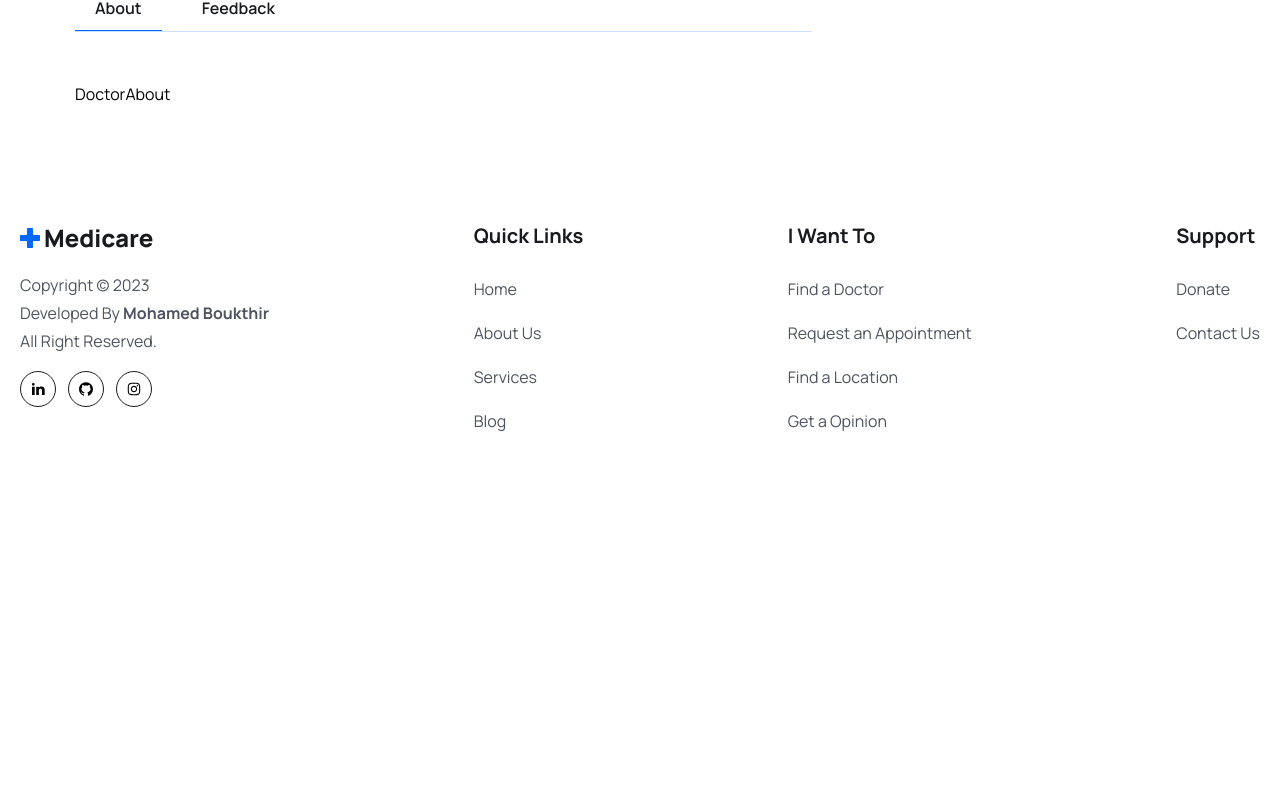
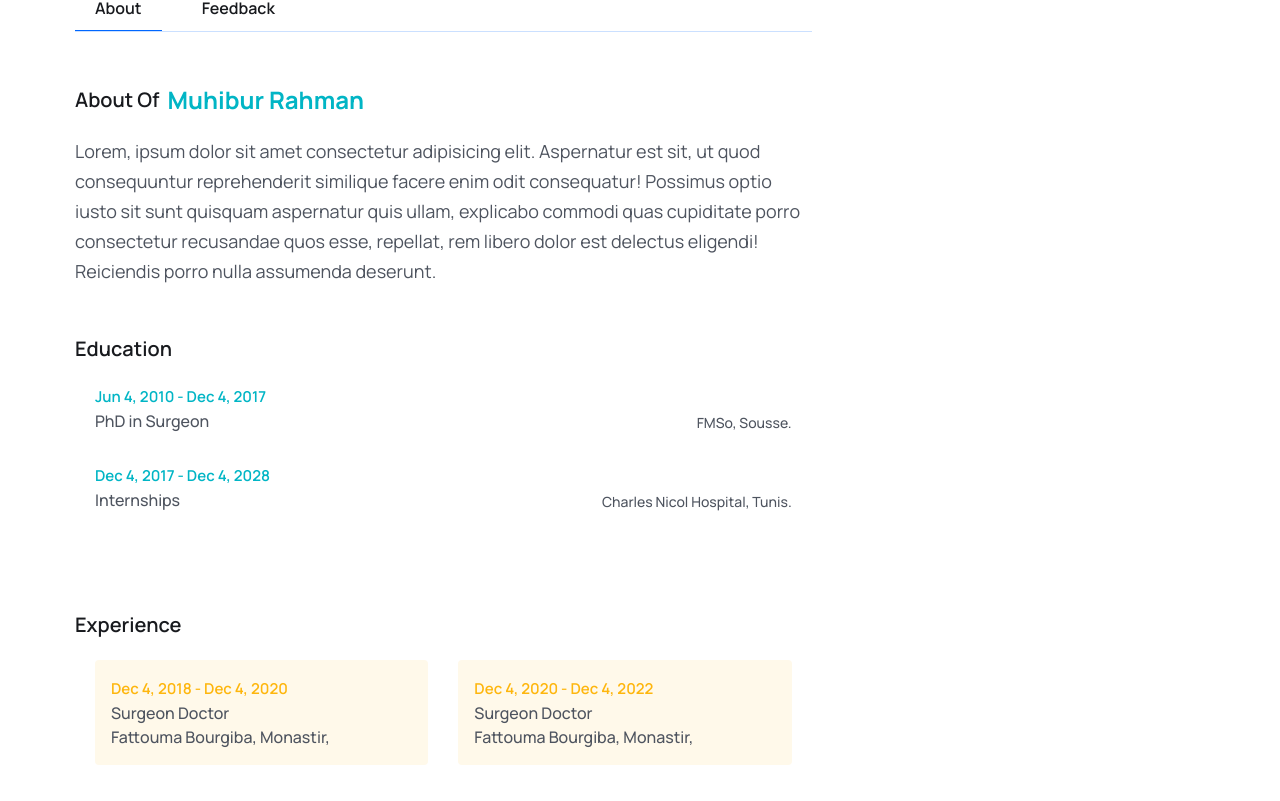
Before and after one commit to MohamedBoukthir/Doctor-Appointment-Booking-MERN-Stack, a React (Vite) app in the folder frontend/: page /doctors/1 in a window 1280 px wide. Shown: the part 439-1240 px from the top of the page. Before the commit the page ends 954 px from the top, so only its background shows below. Built offline with nearby package versions, Linux system fonts and the light colour scheme.

Commit message:
Add Doctor Detail Section

```diff
--- a/frontend/src/pages/Doctors/DoctorAbout.jsx
+++ b/frontend/src/pages/Doctors/DoctorAbout.jsx
@@ -1,8 +1,89 @@
-import React from 'react'
+import { formatDate } from '../../utils/formatDate'
 
 const DoctorAbout = () => {
   return (
-    <div>DoctorAbout</div>
+    <div>
+        <div>
+            <h3 className='text-[20px] leading-[30px] text-headingColor font-semibold flex items-center gap-2'>
+                About Of
+                <span className='text-irisBlueColor font-bold text-[24px] leading-9'>
+                    Muhibur Rahman
+                </span>
+            </h3>
+            <p className="text__para">
+                Lorem, ipsum dolor sit amet consectetur adipisicing elit.
+                 Aspernatur est sit, ut quod consequuntur reprehenderit similique
+                 facere enim odit consequatur! Possimus optio iusto sit sunt quisquam
+                 aspernatur quis ullam, explicabo commodi quas
+                cupiditate porro consectetur recusandae quos esse, repellat, rem libero
+                dolor est delectus eligendi! Reiciendis porro nulla assumenda deserunt.
+            </p>
+        </div>
+
+        <div className='mt-12'>
+            <h3 className='text-[20px] leading-[30px] text-headingColor font-semibold'>
+                Education
+            </h3>
+            <ul className='pt-4 md:p-5'>
+                <li className='flex flex-col sm:flex-row sm:justify-between sm:items-end md:gap-5 mb-[30px]'>
+                    <div>
+                        <span className='text-irisBlueColor text-[15px] leading-6 font-semibold'>
+                        {formatDate('06-04-2010')} - {formatDate('12-04-2017')}
+                        </span>
+                        <p className='text-[16px] leading-6 font-medium text-textColor'>
+                            PhD in Surgeon
+                        </p>
+                    </div>
+                    <p className='text-[14px] leading-5 font-medium text-textColor'>
+                            FMSo, Sousse.
+                    </p>
+                </li>
+                <li className='flex flex-col sm:flex-row sm:justify-between sm:items-end md:gap-5 mb-[30px]'>
+                    <div>
+                        <span className='text-irisBlueColor text-[15px] leading-6 font-semibold'>
+                            {formatDate('12-04-2017')} - {formatDate('12-04-2028')}
+                        </span>
+                        <p className='text-[16px] leading-6 font-medium text-textColor'>
+                            Internships
+                        </p>
+                    </div>
+                    <p className='text-[14px] leading-5 font-medium text-textColor'>
+                            Charles Nicol Hospital, Tunis.
+                    </p>
+                </li>
+            </ul>
+        </div>
+
+        <div className='mt-12'>
+            <h3 className='text-[20px] leading-[30px] text-headingColor font-semibold'>
+                Experience
+            </h3>
+            <ul className='grid sm:grid-cols-2 gap-[30px] pt-4 md:p-5'>
+                <li className='p-4 rounded bg-[#fff9ea]'>
+                    <span className='text-yellowColor text-[15px] leading-6 font-semibold'>
+                    {formatDate('12-04-2018')} - {formatDate('12-04-2020')}
+                    </span>
+                    <p className='text-[16px] leading-6 font-medium text-textColor'>
+                            Surgeon Doctor
+                    </p>
+                    <p className='text-[16px] leading-6 font-medium text-textColor'>
+                            Fattouma Bourgiba, Monastir,
+                    </p>
+                </li>
+                <li className='p-4 rounded bg-[#fff9ea]'>
+                    <span className='text-yellowColor text-[15px] leading-6 font-semibold'>
+                    {formatDate('12-04-2020')} - {formatDate('12-04-2022')}
+                    </span>
+                    <p className='text-[16px] leading-6 font-medium text-textColor'>
+                            Surgeon Doctor
+                    </p>
+                    <p className='text-[16px] leading-6 font-medium text-textColor'>
+                            Fattouma Bourgiba, Monastir,
+                    </p>
+                </li>
+            </ul>
+        </div>
+    </div>
   )
 }
 
--- /dev/null
+++ b/frontend/src/utils/formatDate.js
@@ -0,0 +1,6 @@
+export const formatDate = (date, config) => {
+    const defaultOptions = { day: 'numeric', month:'short', year:'numeric' };
+    const options = config ? config : defaultOptions;
+
+    return new Date(date).toLocaleDateString('en-US', options);
+};
```
